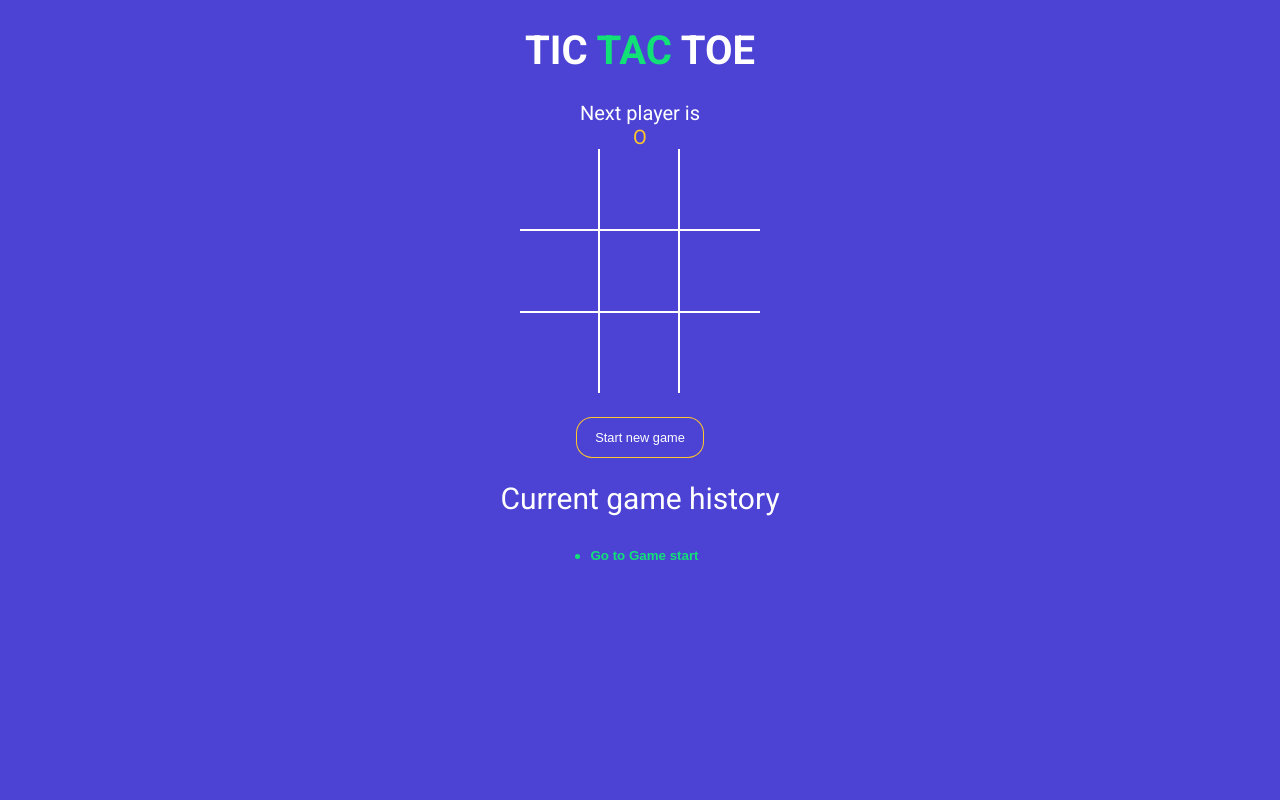
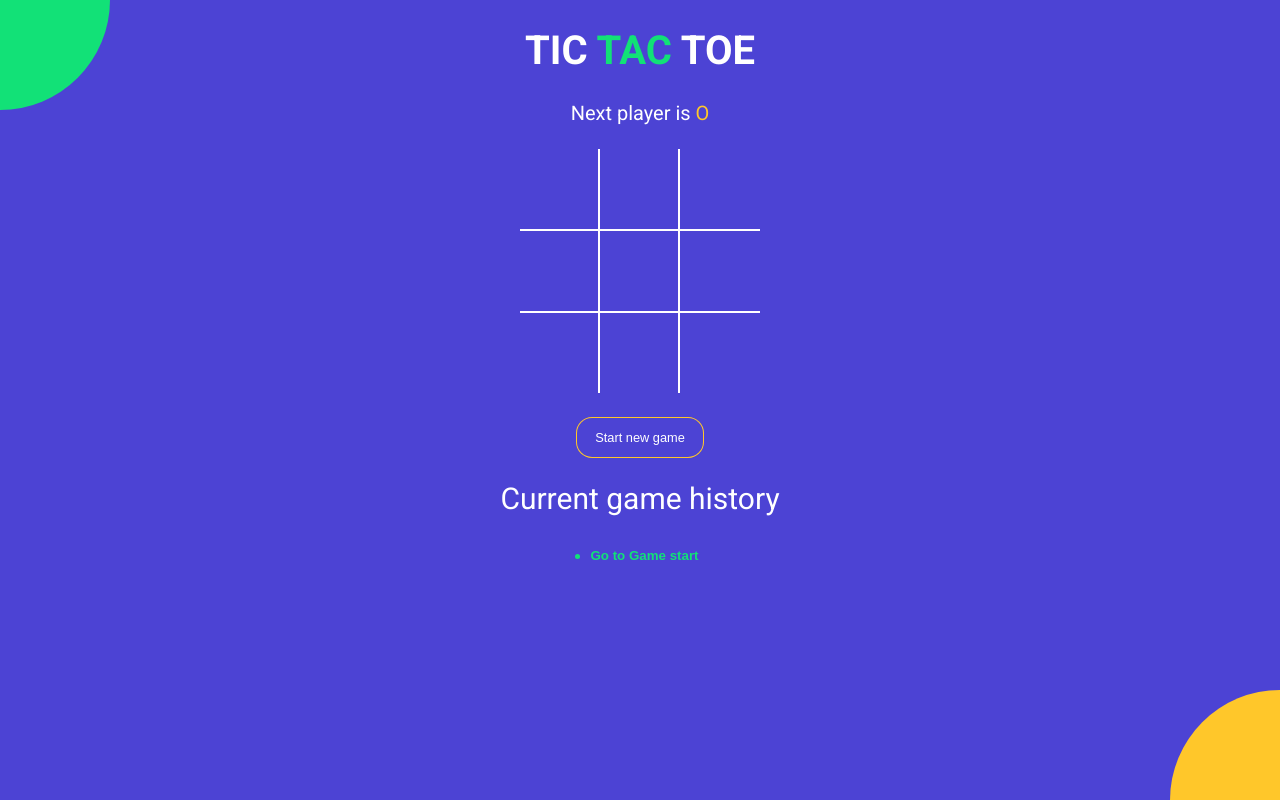
Before and after one commit to LALITKUMAR76654/Tic-tac-toe-game, a React (Vite) app: page / in a window 1280 px wide. Built offline with nearby package versions, Linux system fonts and the light colour scheme.

Commit message:
added background circles

```diff
--- a/src/App.jsx
+++ b/src/App.jsx
@@ -126,6 +126,8 @@ function App() {
       <h2 style={{ fontWeight: 'normal' }}>Current game history</h2>
 
       <History history={history} moveTo={moveTo} currentMove={currentMove} />
+
+      <div className="bg-balls"></div>
     </div>
 
     // <div className="app">
--- a/src/Components/StatusMessage.jsx
+++ b/src/Components/StatusMessage.jsx
@@ -14,10 +14,13 @@ const StatusMessage = ({ winner, gamingBoard /*isNext, squares*/ }) => {
       return (
         //short syntex is     <></> ===  <React.Fragment></React.Fragment>   for react fragment
         <>
+          <span>
             Winner is{' '}
             <span className={winner === 'X' ? 'text-green' : 'text-orange'}>
               {winner}
             </span>
+          </span>
+          <br />
         </>
       );
     }
@@ -25,9 +28,12 @@ const StatusMessage = ({ winner, gamingBoard /*isNext, squares*/ }) => {
     if (!winner && noMovesLeft) {
       return (
         <>
-          <span className="text-orange">O</span> and{' '}
-          <span className="text-green">X </span>
+          <span>
+            <span className="text-orange">O</span> and
+            <span className="text-green"> X </span>
             tied
+          </span>
+          <br />
         </>
       );
     }
@@ -35,10 +41,13 @@ const StatusMessage = ({ winner, gamingBoard /*isNext, squares*/ }) => {
     if (!winner && !noMovesLeft) {
       return (
         <>
+          <span>
             Next player is{' '}
             <span className={isXNext ? 'text-green' : 'text-orange'}>
               {nextPlayer}
             </span>
+          </span>
+          <br />
         </>
       );
     }
```
Lines whose indentation alone changed are shown as unchanged.
